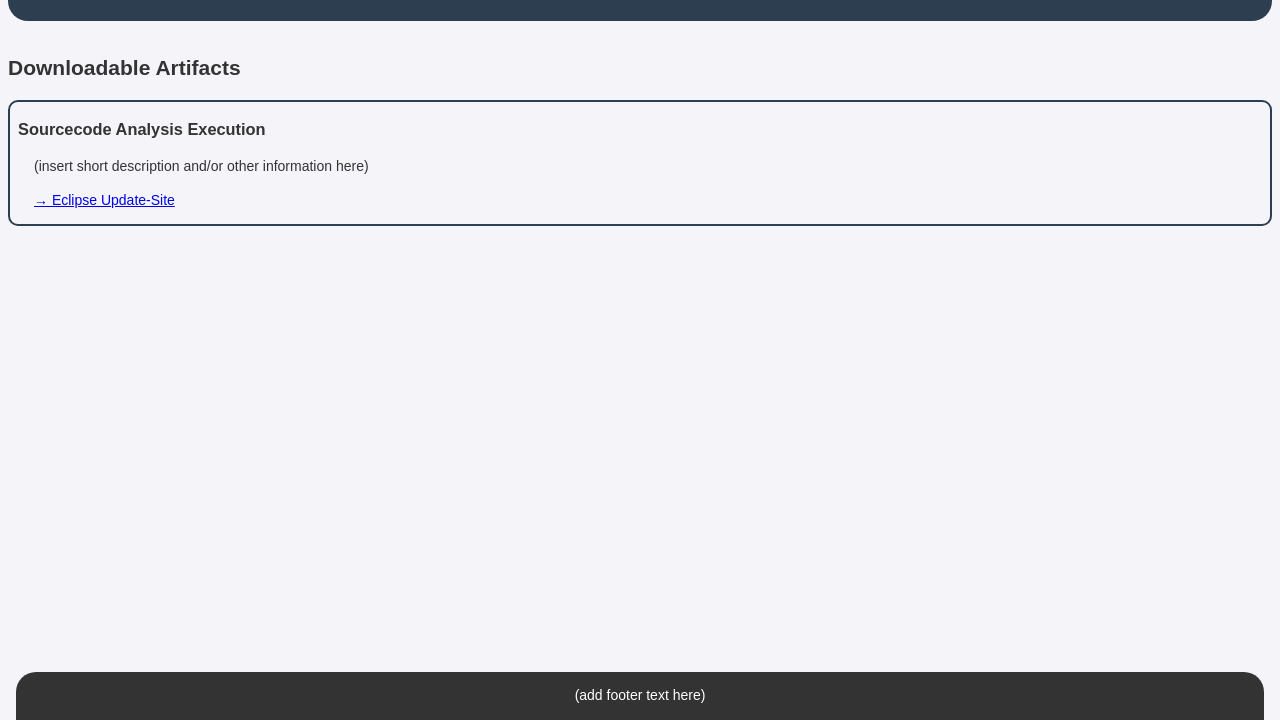
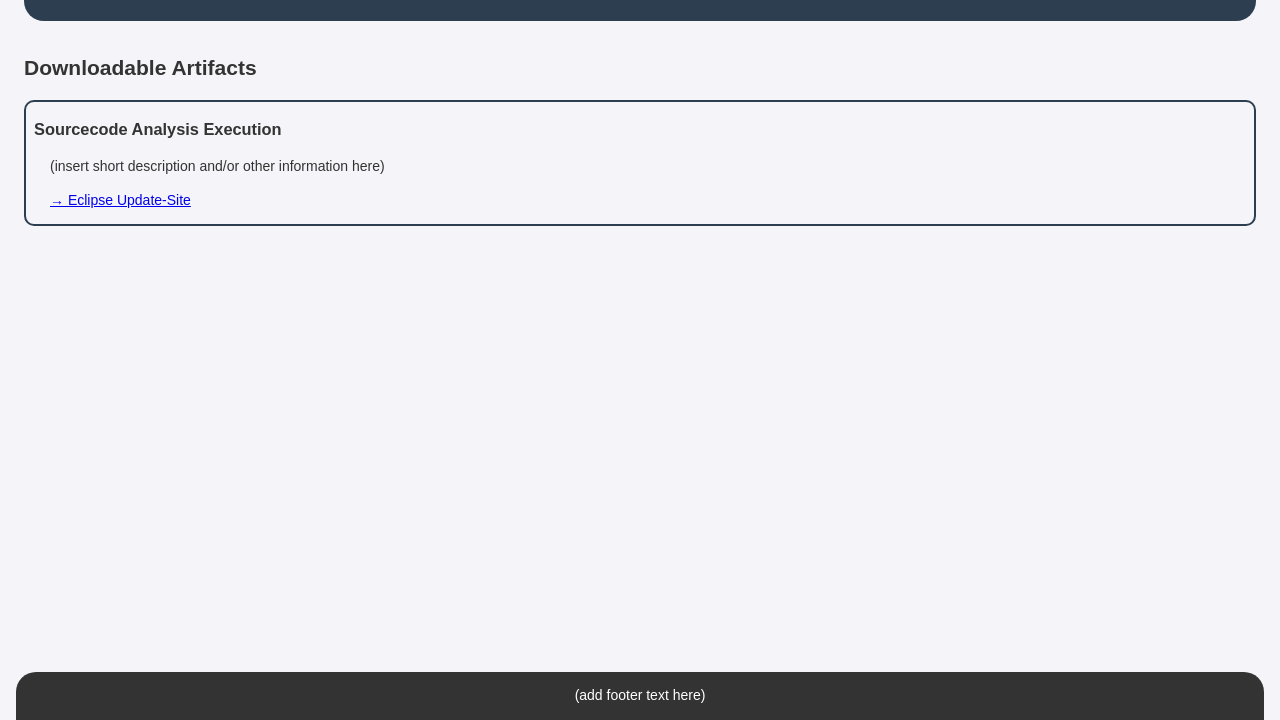
Before and after one commit to CASCADE-AnalysisCoupling/updatesite, a plain HTML site: page index.html in a window 1280 px wide. Shown: the part 80-800 px from the top of the page. Drawn offline with Linux system fonts and the light colour scheme.

Commit message:
fix: fixed invalid css property in styles.css

```diff
--- a/styles.css
+++ b/styles.css
@@ -14,8 +14,8 @@
      line-height: 1.4;
      background-color: #f4f4f9;
      color: #333;
-     padding-left: 16;
-     padding-right: 16;
+     padding-left: 16px;
+     padding-right: 16px;
  }
 
  footer {
@@ -23,7 +23,6 @@
      bottom: 0;
      left: 0;
      width: calc(100% - 32px);
-     /* Adjust width to account for 16px margins on both sides */
      background-color: #333;
      color: #fff;
      text-align: center;
```
